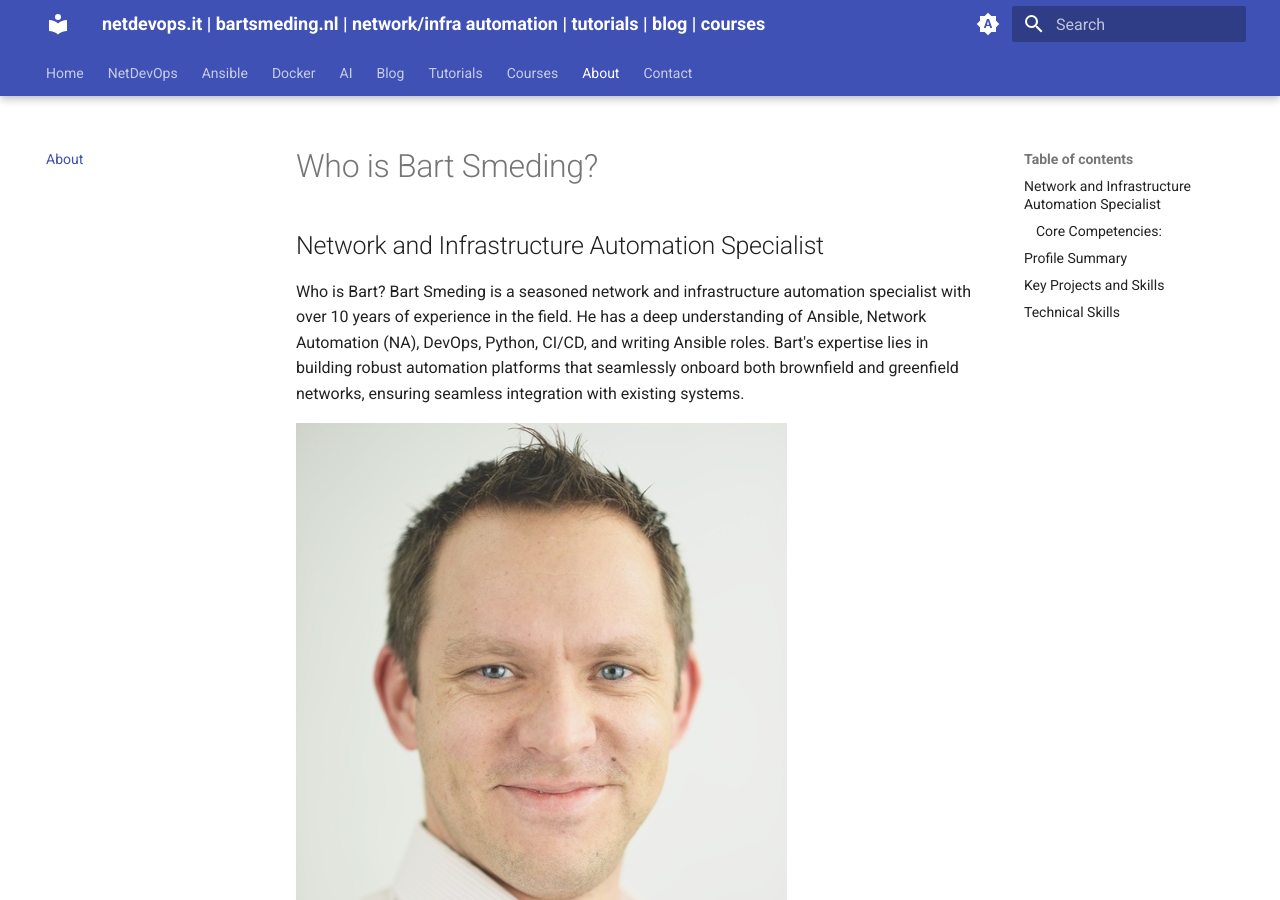
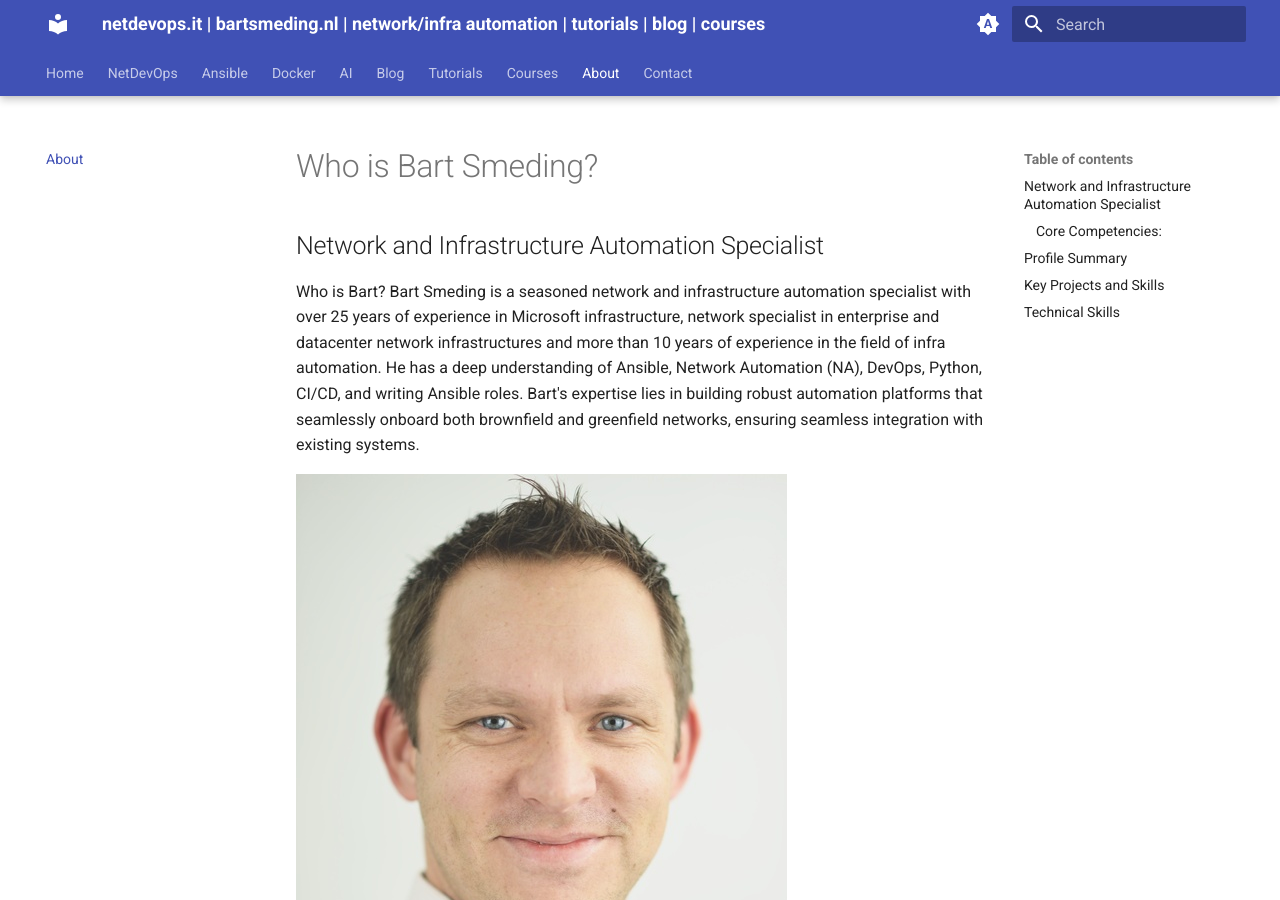
Before and after one commit to bsmeding/bsmeding.github.io, an MkDocs documentation site: the page built from docs/about.md, in a window 1280 px wide and 900 px high. Built offline with MkDocs 1.6.1 and Material for MkDocs 9.7.7, drawn with Linux system fonts in a browser that asks for light colours.

Commit message:
update correct years

```diff
--- a/docs/about.md
+++ b/docs/about.md
@@ -2,7 +2,7 @@
 
 ## Network and Infrastructure Automation Specialist
 Who is Bart?
-Bart Smeding is a seasoned network and infrastructure automation specialist with over 10 years of experience in the field. He has a deep understanding of Ansible, Network Automation (NA), DevOps, Python, CI/CD, and writing Ansible roles. Bart's expertise lies in building robust automation platforms that seamlessly onboard both brownfield and greenfield networks, ensuring seamless integration with existing systems.
+Bart Smeding is a seasoned network and infrastructure automation specialist with over 25 years of experience in Microsoft infrastructure, network specialist in enterprise and datacenter network infrastructures and more than 10 years of experience in the field of infra automation. He has a deep understanding of Ansible, Network Automation (NA), DevOps, Python, CI/CD, and writing Ansible roles. Bart's expertise lies in building robust automation platforms that seamlessly onboard both brownfield and greenfield networks, ensuring seamless integration with existing systems.
 
 ![Profile Picture](images/bartsmeding3.jpg)
 
```
